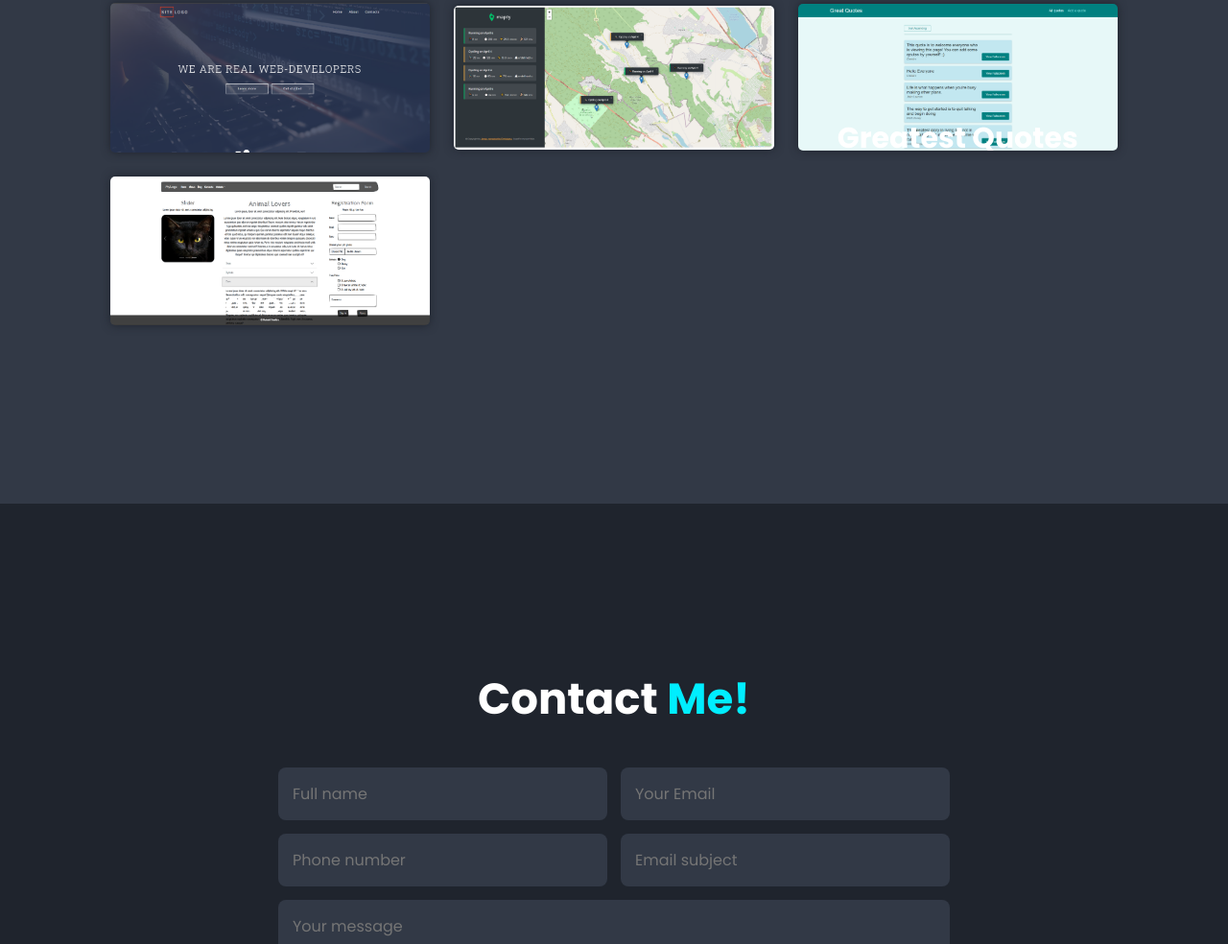
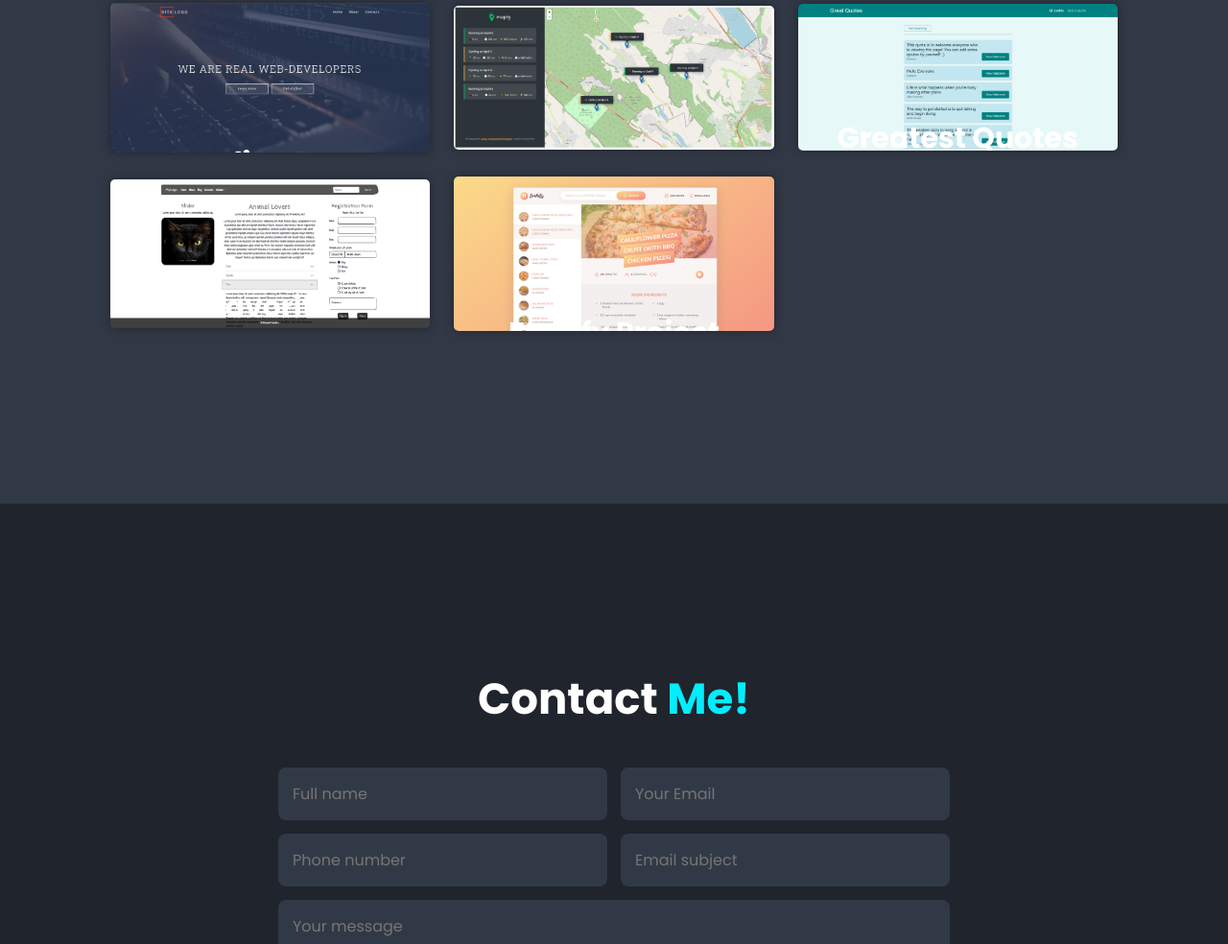
Before and after one commit to DumitruButnari/personal-portfolio, a website built with Vite: page index.html in a window 1280 px wide. Shown: the part 2766-3750 px from the top of the page at 96% size. Built offline with nearby package versions, Linux system fonts and the light colour scheme.

Commit message:
Added new project. Fixed scripts loading

```diff
--- a/index.html
+++ b/index.html
@@ -18,8 +18,8 @@
   <script src="https://unpkg.com/scrollreveal" defer></script>
 
   <!--  Typed Js-->
-  <script src="https://unpkg.com/typed.js@2.0.15/dist/typed.umd.js" defer></script>
-  <script src='/main.js' defer></script>
+  <script src="https://unpkg.com/typed.js@2.0.15/dist/typed.umd.js"defer></script>
+  <script src='./src/js/main.js' defer> </script>
 </head>
 <body>
   <header class='header'>
@@ -136,14 +136,14 @@
         </div>
       </div>
 
-<!--      <div class='portfolio-box'>-->
-<!--        <img src='./src/img/project4.png' alt='project1'>-->
-<!--        <div class='portfolio-layer'>-->
-<!--          <h4>Landing Page</h4>-->
-<!--          <p>Lorem ipsum dolor sit amet, consectetur adipisicing elit. Ab dicta ex, facilis nam nemo nisi quae quasi qui sit vero?</p>-->
-<!--          <a href='#'><i class='bx bx-link-external'></i></a>-->
-<!--        </div>-->
-<!--      </div>-->
+      <div class='portfolio-box'>
+        <img src='./src/img/project5.png' alt='project5'>
+        <div class='portfolio-layer'>
+          <h4>Forkify Project</h4>
+          <p>A functional recipe search App, to choose your next meal. Can add your favorite to Bookmarks, even add new ones. Build on Vanilla JS </p>
+          <a href='https://forkify-app-jonas.netlify.app/'><i class='bx bx-link-external'></i></a>
+        </div>
+      </div>
 
 <!--      <div class='portfolio-box'>-->
 <!--        <img src='./src/img/project5.png' alt='project1'>-->
```
Also changed, not shown: src/img/project5.png (added), 1 other file.
